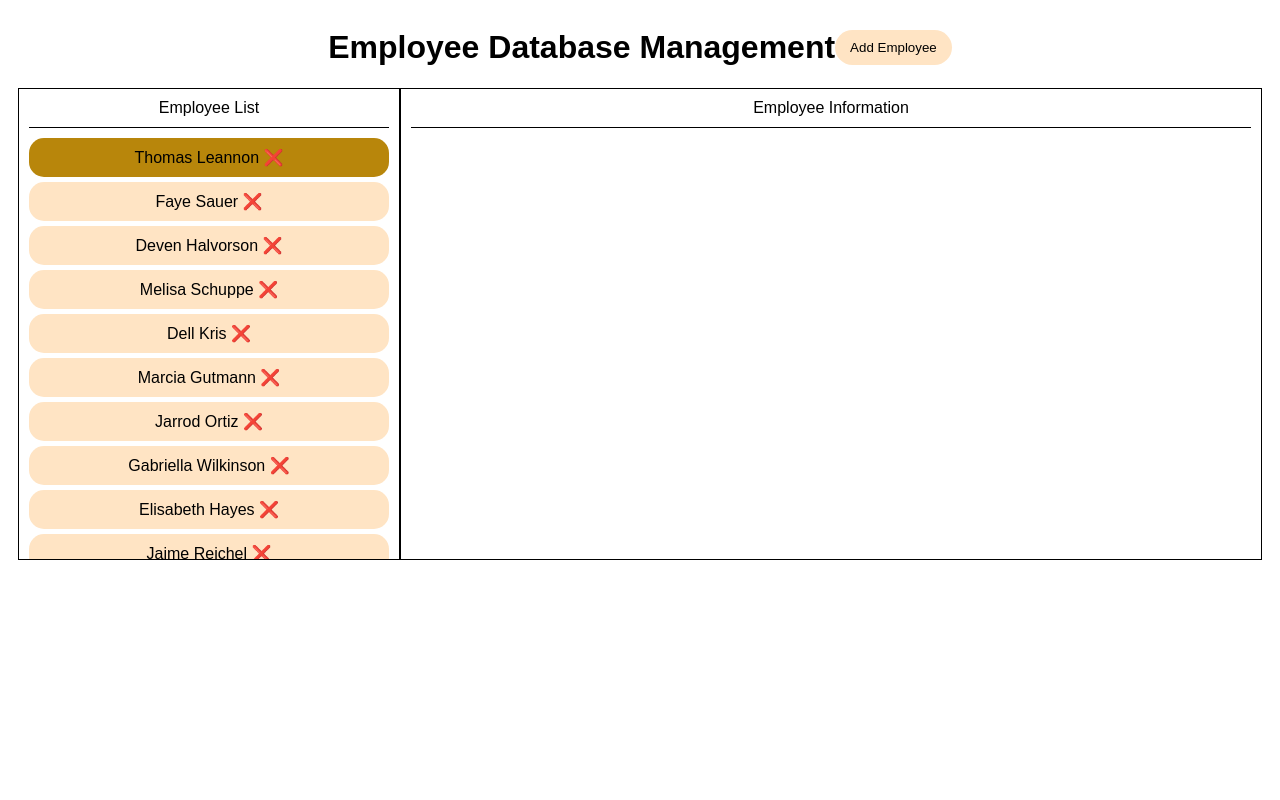
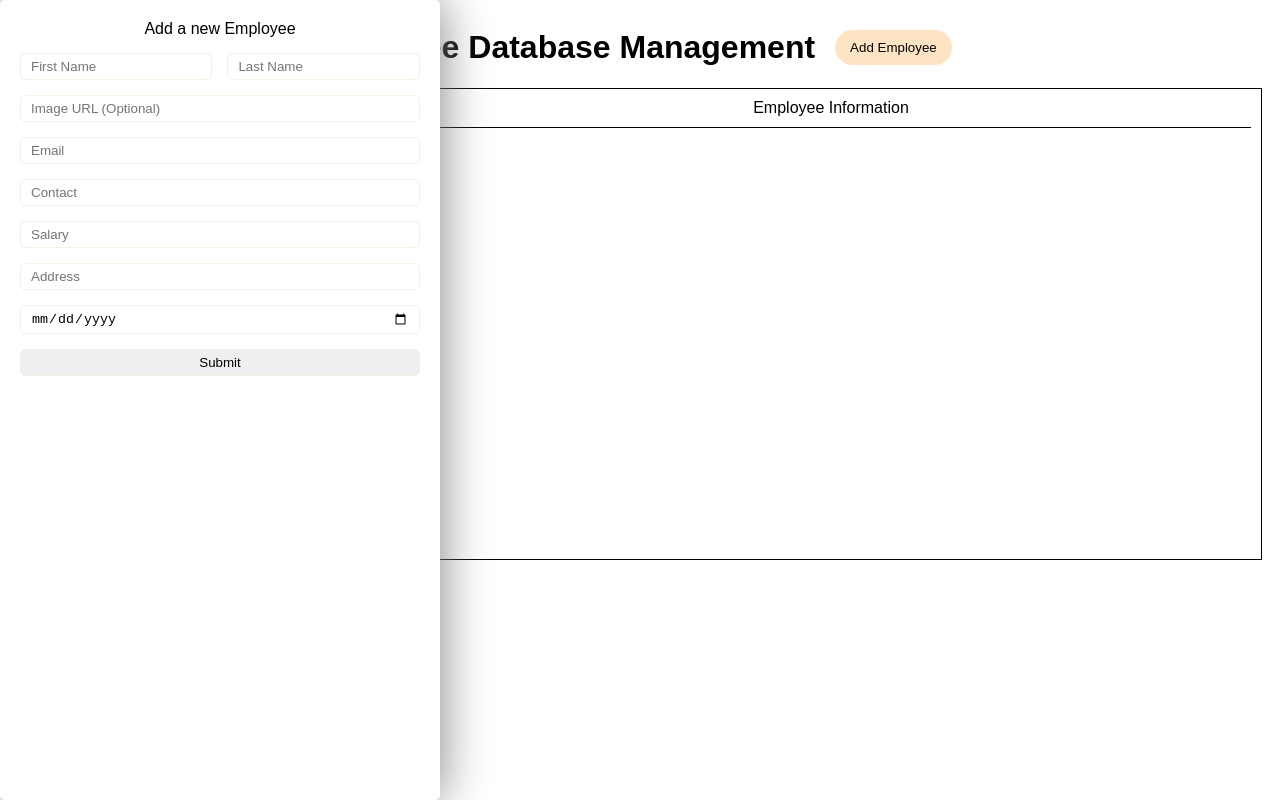
Before and after one commit to prachiikadam/employee-database-management, a plain HTML site: page index.html in a window 1280 px wide. Both pictures are taken after a click on the button "Add Employee". Drawn offline with Linux system fonts and the light colour scheme.

Commit message:
Added form as a modal

```diff
--- a/index.html
+++ b/index.html
@@ -11,7 +11,7 @@
     <div id="app">
         <header class="header">
             <h1>Employee Database Management</h1>
-            <button>Add Employee</button>
+            <button class="createEmployee">Add Employee</button>
         </header>
     </div>
     <div class="employees">
@@ -24,7 +24,28 @@
             <div class="employees__single--info"></div>
         </div>
     </div>
-
+    <div class="addEmployee">
+        <form  class="addEmployee__create">
+            Add a new Employee
+            <div>
+            <input type="text"
+            name="firstName"
+            placeholder="First Name"
+            required/>
+            <input type="text"
+            name="lastName"
+            placeholder="Last Name"
+            required/>
+            </div>
+            <input type="text" name="imageUrl" placeholder="Image URL (Optional)" />
+            <input type="email" name="email" placeholder="Email" required/>
+            <input type="number" name="contactNumber" placeholder="Contact" required/>
+            <input type="number" name="salary" placeholder="Salary" required/>
+            <input type="text" name="address" placeholder="Address" required/>
+            <input type="date" name="dob" placeholder="Date of Birth" class="addEmployee_create--dob" required/>
+            <input type="submit" class="addEmployee__create--submit" value="Submit">
+        </form>
+    </div>
 
     <script src="./src/script.js"></script>
 </body>
--- a/src/script.js
+++ b/src/script.js
@@ -12,8 +12,19 @@ console.log('js file start');
     const employeeInfo=document.querySelector(".employees__single--info");
 
     //add employee
+    const createEmployee=document.querySelector(".createEmployee");
+    const addEmployeeModal=document.querySelector(".addEmployee");
 
-
+    createEmployee.addEventListener('click',()=>{
+        console.log('button clicked')
+        addEmployeeModal.style.display="flex"
+    })
+    addEmployeeModal.addEventListener('click',(e)=>{
+        console.log('e.target.className',e.target.className)
+        if(e.target.className==='addEmployee'){
+            addEmployeeModal.style.display="none"
+        }
+    })
     //selecting employee
     employeeList.addEventListener('click',(e)=>{
         if(e.target.tagName==="SPAN" && selectedEmployee.id!=e.target.id){
--- a/src/styles.css
+++ b/src/styles.css
@@ -13,6 +13,7 @@ body{
     border-radius: 20px;
     border: none;
     padding: 10px 15px;
+    margin: 0 20px;
     background-color: bisque;
     cursor: pointer;
 }
@@ -70,3 +71,47 @@ body{
 .employees__names--item:hover,.selected{
     background-color: darkgoldenrod;
 }
+
+.addEmployee{
+    width: 100%;
+    height: 100%;
+    position: absolute;
+    top: 0;
+    left: 0;
+    display: none;
+}
+
+.addEmployee__create{
+    display: flex;
+    flex-direction: column;
+    width: 400px;
+    gap: 15px;
+    border-radius: 5px;
+    text-align: center;
+    box-shadow: 0 0 50px gray;
+    background-color: white;
+    padding: 20px;
+}
+
+.addEmployee__create > div{
+    display: grid;
+    grid-template-columns: 48.1% 48.1%;
+    column-gap: 15px;
+}
+
+.addEmployee__create input{
+    padding: 5px 10px;
+    border: 1px solid rgb(246, 240, 229);
+    border-radius: 5px;
+}
+
+.addEmployee__create--submit{
+    padding: 10px;
+    border-radius: 5px;
+    border: none;
+    cursor: pointer;
+}
+
+.addEmployee__create--submit:hover{
+    background-color: darkgray;
+}
```
